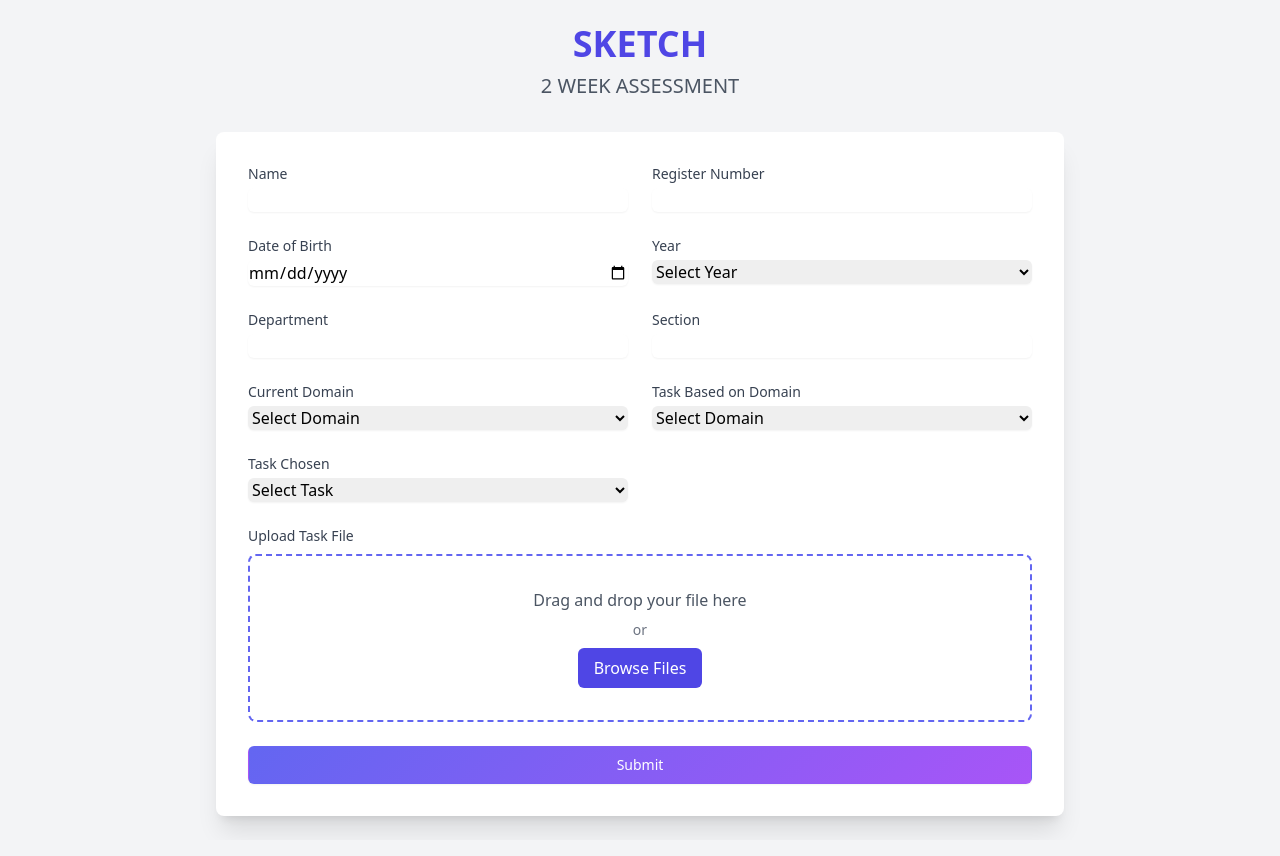
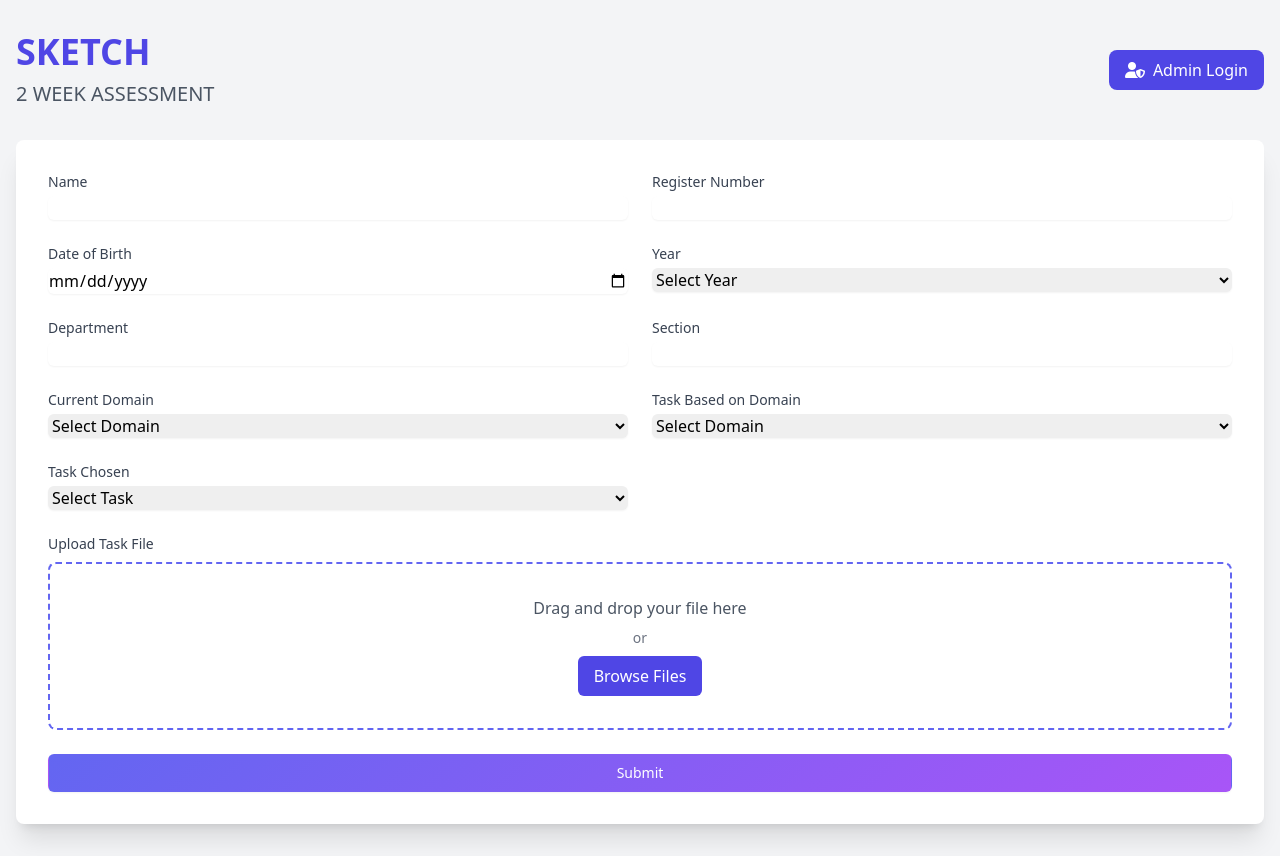
Before and after one commit to joencrypts/SKETCH-Dev, a website: page index.html in a window 1280 px wide. Drawn offline with nearby package versions, Linux system fonts and the light colour scheme.

Commit message:
Add admin login button to main page

```diff
--- a/index.html
+++ b/index.html
@@ -5,6 +5,7 @@
     <meta name="viewport" content="width=device-width, initial-scale=1.0">
     <title>SKETCH 2 WEEK ASSESSMENT</title>
     <script src="https://cdn.tailwindcss.com"></script>
+    <link href="https://cdnjs.cloudflare.com/ajax/libs/font-awesome/6.0.0/css/all.min.css" rel="stylesheet">
     <style>
         .gradient-bg {
             background: linear-gradient(135deg, #6366f1 0%, #a855f7 100%);
@@ -20,10 +21,15 @@
     </style>
 </head>
 <body class="bg-gray-100 min-h-screen">
-    <div class="max-w-4xl mx-auto p-6">
-        <div class="text-center mb-8">
-            <h1 class="text-4xl font-bold text-indigo-600 mb-2">SKETCH</h1>
-            <p class="text-xl text-gray-600">2 WEEK ASSESSMENT</p>
+    <div class="container mx-auto px-4 py-8">
+        <div class="flex justify-between items-center mb-8">
+            <div>
+                <h1 class="text-4xl font-bold text-indigo-600 mb-2">SKETCH</h1>
+                <p class="text-xl text-gray-600">2 WEEK ASSESSMENT</p>
+            </div>
+            <a href="/login" class="bg-indigo-600 hover:bg-indigo-700 text-white px-4 py-2 rounded-lg transition-colors duration-200">
+                <i class="fas fa-user-shield mr-2"></i>Admin Login
+            </a>
         </div>
 
         <div class="bg-white rounded-lg shadow-xl p-8">
```
